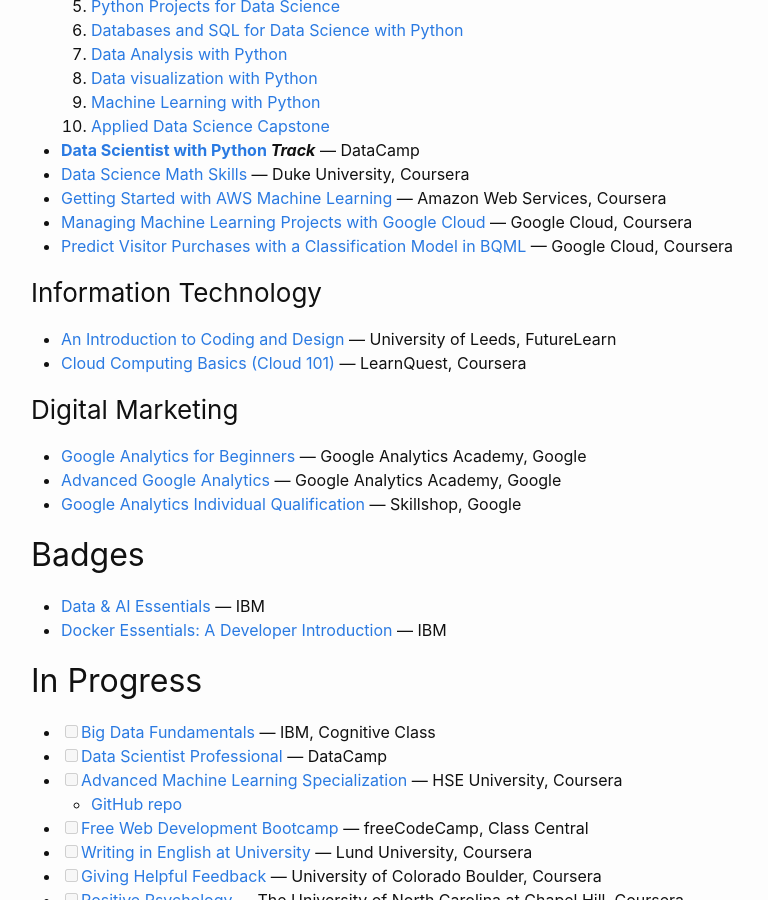
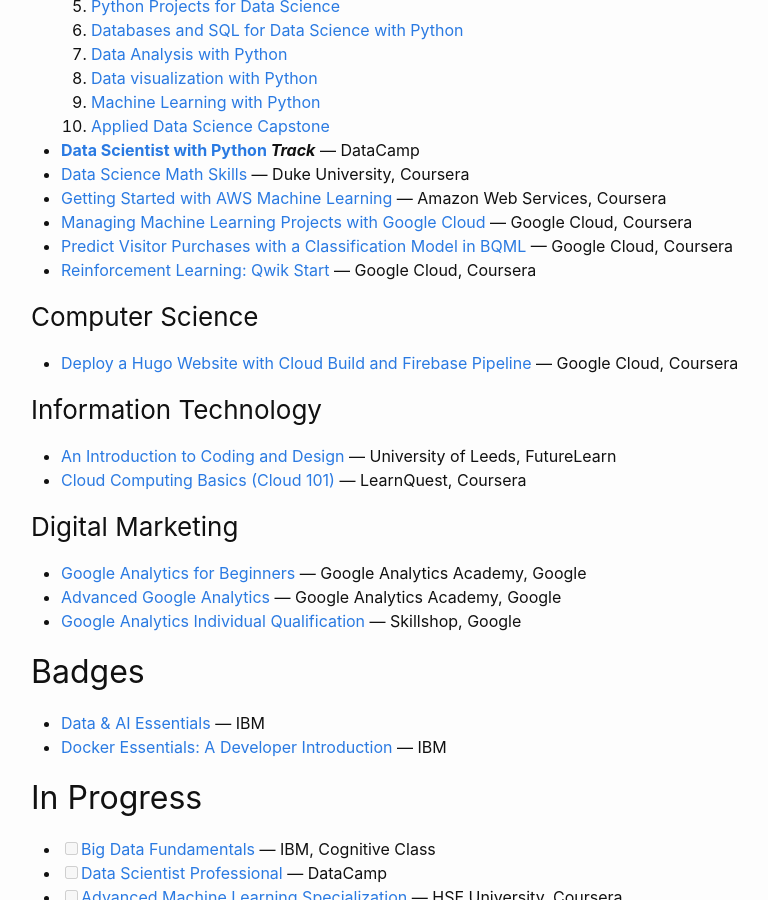
Before and after one commit to qiaohuang/qiaohuang.github.io, a Jekyll site: the page built from projects/_posts/2020-10-20-my-certificates.markdown, in a window 1280 px wide and 900 px high, scrolled down 680 px. Shown: the whole window, without its empty margins (239-1007 px from the left). Built offline with Jekyll 4.4.1, drawn with Linux system fonts in a browser that asks for light colours; nearby versions of some CDN libraries.

Commit message:
Update cert

```diff
--- a/projects/_posts/2020-10-20-my-certificates.markdown
+++ b/projects/_posts/2020-10-20-my-certificates.markdown
@@ -36,6 +36,11 @@
 - [Getting Started with AWS Machine Learning](https://www.coursera.org/account/accomplishments/certificate/MV62WRYU8634) — Amazon Web Services, Coursera
 - [Managing Machine Learning Projects with Google Cloud](https://www.coursera.org/account/accomplishments/certificate/PUU9APXTERHG) — Google Cloud, Coursera
 - [Predict Visitor Purchases with a Classification Model in BQML](https://www.coursera.org/account/accomplishments/certificate/PD5V4ZREXBT9) — Google Cloud, Coursera
+- [Reinforcement Learning: Qwik Start](https://www.coursera.org/account/accomplishments/certificate/MCRJ8MS5F3ZJ) — Google Cloud, Coursera
+
+### Computer Science
+
+- [Deploy a Hugo Website with Cloud Build and Firebase Pipeline](https://www.coursera.org/account/accomplishments/certificate/V37FZ6QMMH2R) — Google Cloud, Coursera
 
 ### Information Technology
 
```
